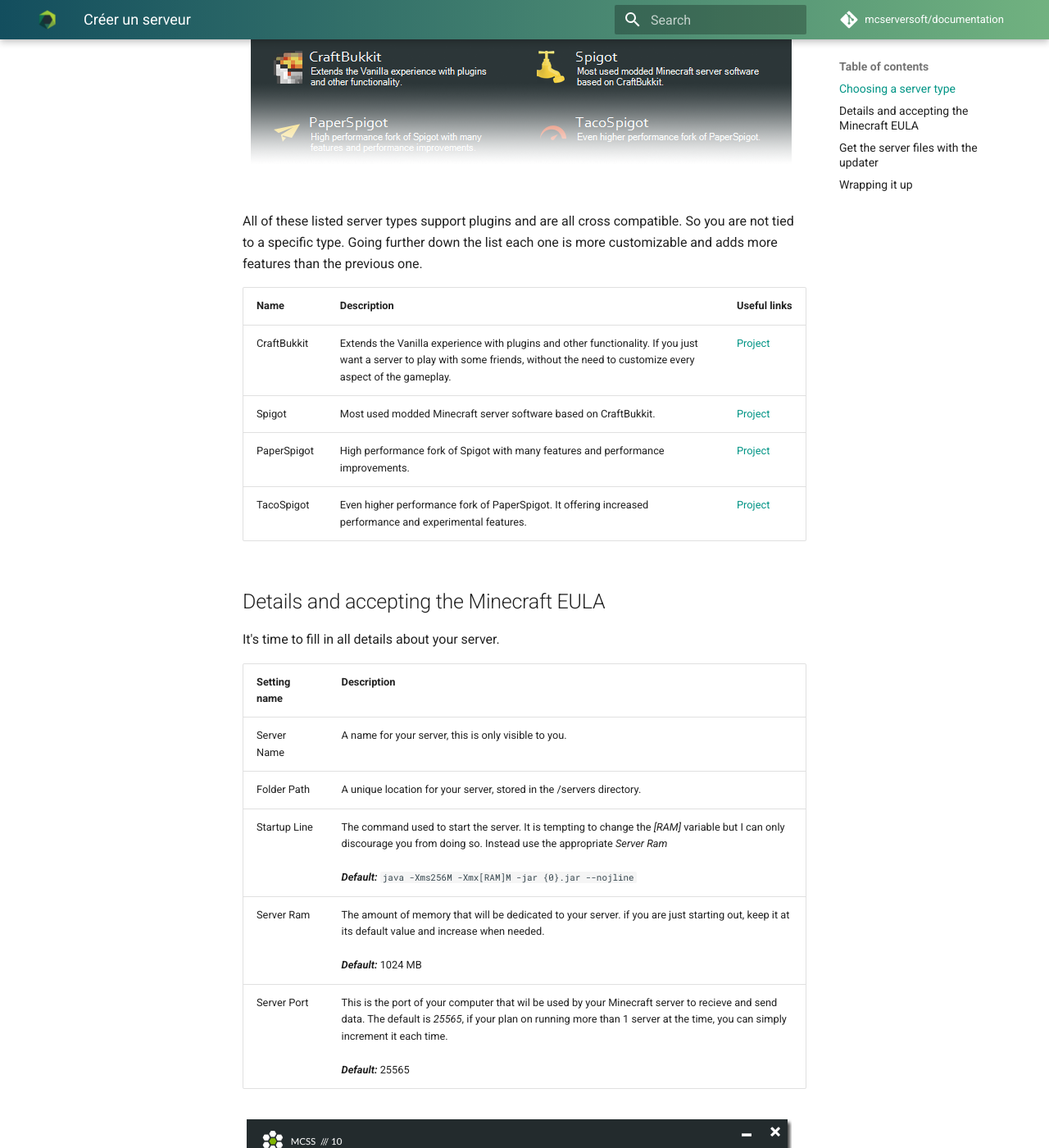
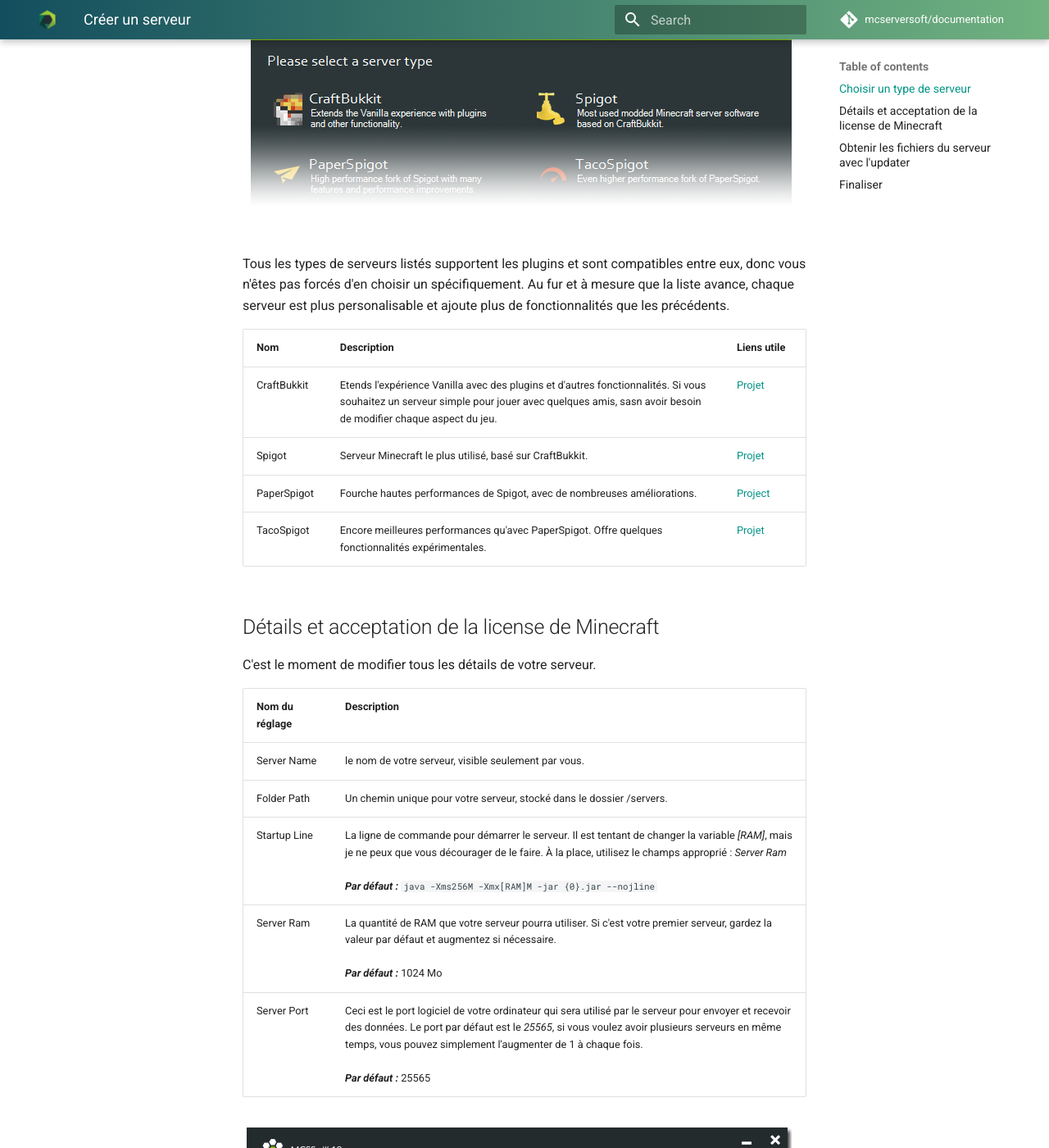
Before and after one commit to mcserversoft/documentation, an MkDocs documentation site: the page built from docs/creer-un-serveur.md, in a window 1280 px wide and 1400 px high, scrolled down 685 px. Shown: the whole window at 82% size. Built offline with MkDocs 1.6.1 and Material for MkDocs 9.7.7, drawn with Linux system fonts in a browser that asks for light colours; comment, search, counter and statistics services are not loaded; some of the changed text lies outside the part shown.

Commit message:
Update creer-un-serveur.md

```diff
--- a/docs/creer-un-serveur.md
+++ b/docs/creer-un-serveur.md
@@ -3,57 +3,57 @@
 ---
 
 *   [Choisir un type de serveur](#choosing-a-server-type)
-*   [Détails et acceptation de le license de Minecraft](#details-and-accepting-the-minecraft-eula)
+*   [Détails et acceptation de la license de Minecraft](#details-and-accepting-the-minecraft-eula)
 *   [Obtenir les fichiers du serveur avec l'updater](#get-the-server-files-with-the-updater)
 *   [Finaliser](#wrapping-it-up)
 
 <a name="choosing-a-server-type"></a>
-## Choosing a server type
+## Choisir un type de serveur
 
-There are many types to choose from. If you are setting up your first server or if these server types are new to you, it's important to know what each one does and what it brings to the table.
+Il y a de nombreux types disponibles. Si vous créez votre premier serveur ou si ces types de serveurs sont nouveaux pour vous, il est important que vous sachiez ce que chaqun fait et ce qu'il apporte.
 
-Some focus on adding more functionality, others on performance and others bring both.
+Certains se concentrent sur les fonctionnalités, d'autres sur les performances, et quelques uns apportent les deux.
 
 ![Part of a screenshot of the create instance window, slightly faded out towards the bottom](assets/screenshots/create_server_type.png)
 
-All of these listed server types support plugins and are all cross compatible. So you are not tied to a specific type. Going further down the list each one is more customizable and adds more features than the previous one.
+Tous les types de serveurs listés supportent les plugins et sont compatibles entre eux, donc vous n'êtes pas forcés d'en choisir un spécifiquement. Au fur et à mesure que la liste avance, chaque serveur est plus personalisable et ajoute plus de fonctionnalités que les précédents.
 
-Name | Description | Useful links
+Nom | Description | Liens utile
 --- | --- | ---
-CraftBukkit | Extends the Vanilla experience with plugins and other functionality. If you just want a server to play with some friends, without the need to customize every aspect of the gameplay. | [Project](https://bukkit.org/pages/about-us/)
-Spigot | Most used modded Minecraft server software based on CraftBukkit. | [Project](https://www.spigotmc.org/wiki/about-spigot/)
-PaperSpigot | High performance fork of Spigot with many features and performance improvements. | [Project](https://papermc.io/)
-TacoSpigot |Even higher performance fork of PaperSpigot. It offering increased performance and experimental features. | [Project](https://tacospigot.github.io/)
+CraftBukkit | Etends l'expérience Vanilla avec des plugins et d'autres fonctionnalités. Si vous souhaitez un serveur simple pour jouer avec quelques amis, sasn avoir besoin de modifier chaque aspect du jeu. | [Projet](https://bukkit.org/pages/about-us/)
+Spigot | Serveur Minecraft le plus utilisé, basé sur CraftBukkit. | [Projet](https://www.spigotmc.org/wiki/about-spigot/)
+PaperSpigot | Fourche hautes performances de Spigot, avec de nombreuses améliorations. | [Project](https://papermc.io/)
+TacoSpigot | Encore meilleures performances qu'avec PaperSpigot. Offre quelques fonctionnalités expérimentales. | [Projet](https://tacospigot.github.io/)
 
 <a name="details-and-accepting-the-minecraft-eula"></a>
-## Details and accepting the Minecraft EULA
+## Détails et acceptation de la license de Minecraft
 
-It's time to fill in all details about your server.
+C'est le moment de modifier tous les détails de votre serveur.
 
-Setting name | Description
+Nom du réglage | Description
 --- | ---
-Server Name | A name for your server, this is only visible to you.
-Folder Path | A unique location for your server, stored in the /servers directory.
-Startup Line | The command used to start the server. It is tempting to change the <var>[RAM]</var> variable but I can only discourage you from doing so. Instead use the appropriate <var>Server Ram</var> <br><br> ***Default:*** `java -Xms256M -Xmx[RAM]M -jar {0}.jar --nojline`
-Server Ram | The amount of memory that will be dedicated to your server. if you are just starting out, keep it at its default value and increase when needed. <br><br>***Default:*** 1024 MB
-Server Port | This is the port of your computer that wil be used by your Minecraft server to recieve and send data. The default is <var>25565</var>, if your plan on running more than 1 server at the time, you can simply increment it each time.<br><br> ***Default:*** 25565
+Server Name | le nom de votre serveur, visible seulement par vous.
+Folder Path | Un chemin unique pour votre serveur, stocké dans le dossier /servers.
+Startup Line | La ligne de commande pour démarrer le serveur. Il est tentant de changer la variable <var>[RAM]</var>, mais je ne peux que vous décourager de le faire. À la place, utilisez le champs approprié :  <var>Server Ram</var> <br><br> ***Par défaut :*** `java -Xms256M -Xmx[RAM]M -jar {0}.jar --nojline`
+Server Ram | La quantité de RAM que votre serveur pourra utiliser. Si c'est votre premier serveur, gardez la valeur par défaut et augmentez si nécessaire. <br><br>***Par défaut :*** 1024 Mo
+Server Port | Ceci est le port logiciel de votre ordinateur qui sera utilisé par le serveur pour envoyer et recevoir des données. Le port par défaut est le <var>25565</var>, si vous voulez avoir plusieurs serveurs en même temps, vous pouvez simplement l'augmenter de 1 à chaque fois.<br><br> ***Par défaut :*** 25565
 
 ![Screenshot of the create instance window](assets/screenshots/create_server_eula.png)
 
-Accept the Minecraft EULA to continue.
+Acceptez la license (EULA) pour continuer.
 
 <a name="get-the-server-files-with-the-updater"></a>
-## Get the server files with the updater
+## Obtenir les fichiers du serveur avec l'updater
 
 ![Screenshot of the create instance window](assets/screenshots/create_server_files.png)
 
-Click on 'Open Updater Tool'. Since version 10.0.4.4 server files are no longer provided. You will need to use the [updater tool](../../basics/updateserver/) to get them.
+Cliquez sur 'Open Updater Tool'. Depuis la version 10.0.4.4, les fichiers des serveurs ne sont plus fournis. Vous devrez utiliser  [l'updater tool](../../basics/updateserver/) pour les obtenir.
 
-When that's done, click on 'Create Server', this should only take a few seconds or even less.
+Une fois cette étape terminée, cliquez sur 'Create Server', cela devrait prendre seulement quelques secondes.
 
 <a name="#wrapping-it-up"></a>
-## Wrapping it up
+## Finaliser
 
-All done! Wasn't that easy?
+Tout est terminé ! Facile non ?
 
 ![Screenshot of the create instance window](assets/screenshots/create_server_finished.png)
```
